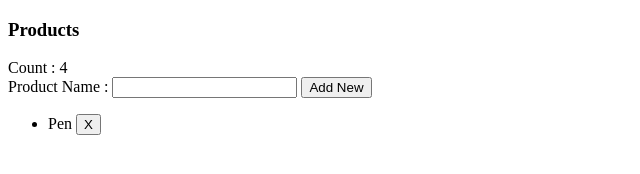
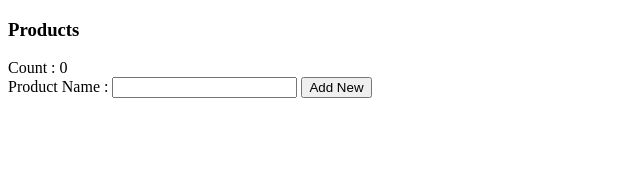
Before and after one commit to tkmagesh/Zeomega-Angular-Apr-2024, a plain HTML site: page 02-angular-intro/03-products.html in a window 1280 px wide. Shown: the full height of the page, 0-640 px from the left. Drawn offline with nearby package versions, Linux system fonts and the light colour scheme.

Commit message:
Products - assignment

```diff
--- a/02-angular-intro/03-products.html
+++ b/02-angular-intro/03-products.html
@@ -8,12 +8,15 @@
     <script>
         var appModule = angular.module('appModule', []);
         appModule.controller('productsController', function($scope){
-            $scope.products = [
-                'Mouse',
-                'Adapter',
-                'Stencil',
-                'Tablet PC'
-            ]
+            $scope.products = [ ];
+            $scope.newProductName = '';
+            $scope.onAdd = function(productName){
+                $scope.products.push(productName)
+                $scope.newProductName = '';
+            };
+            $scope.onRemove = function(idx){
+                $scope.products.splice(idx, 1)
+            };
         })
     </script>
 </head>
@@ -23,13 +26,13 @@
         <div>Count : {{products.length}}</div>
         <div>
             <label for="">Product Name :</label>
-            <input type="text" name="" id="">
-            <button>Add New</button>
+            <input type="text" ng-model="newProductName">
+            <button ng-click="onAdd(newProductName)">Add New</button>
         </div>
         <ul>
-            <li>
-                <span>Pen</span>
-                <span> <button> X </button> </span>
+            <li ng-repeat="product in products">
+                <span>{{product}}</span>
+                <span> <button ng-click="onRemove($index)"> X </button> </span>
             </li>
         </ul>
         <!--
```
Also changed, not shown: images/products-assignment.png (added), 2 other files.
